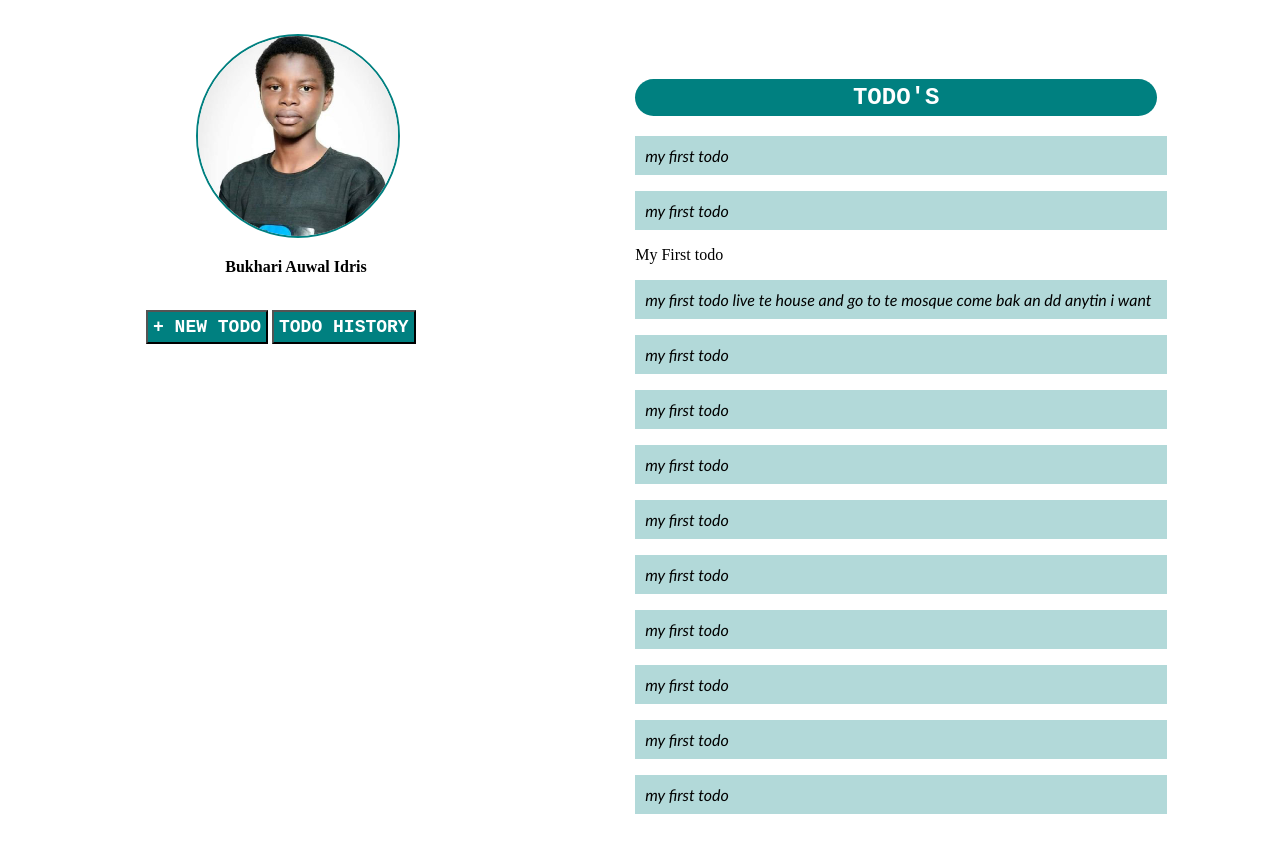
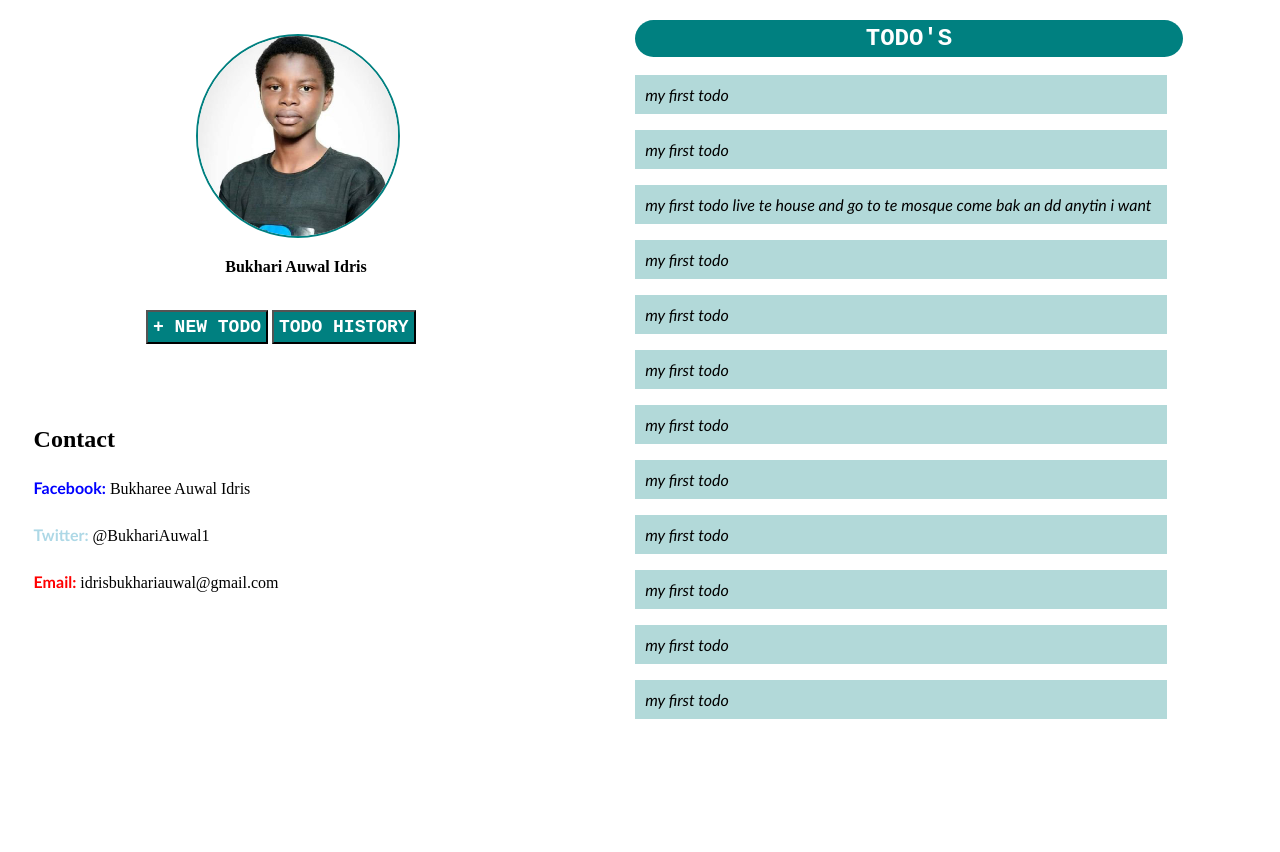
Before and after one commit to Bukharee/Todo, a plain HTML site: page index.html in a window 1280 px wide. After the commit the page ends 800 px from the top, so only its background shows below. Drawn offline with Linux system fonts and the light colour scheme.

Commit message:
continue with contact ui

```diff
--- a/index.html
+++ b/index.html
@@ -15,12 +15,19 @@
             <br>
             <div id="btns"><button><a href="#">+ NEW TODO</a></button>
             <button><a href="#">TODO HISTORY</a></button></div>
+            <div id="contact">
+                <br>
+                <br>
+                <h2>Contact</h2>
+                <p><span id="facebook">Facebook:</span> Bukharee Auwal Idris</p>
+                <p><span id="twitter">Twitter:</span> @BukhariAuwal1</p>
+                <p><span id="email">Email:</span> idrisbukhariauwal@gmail.com</p>
+            </div>
         </aside>
         <section>
             <h1>todo's</h1>
             <p class="todo">My First todo</p>
             <p class="todo">My First todo</p>
-                        <p>My First todo</p>
             <p class="todo">My First todo live te house and go to te mosque come bak an dd anytin i want </p>
             <p class="todo">My First todo</p>
             <p class="todo">My First todo</p>
@@ -31,7 +38,6 @@
             <p class="todo">My First todo</p>
             <p class="todo">My First todo</p>
             <p class="todo">My First todo</p>
-
         </section>
     </main>
 </body>
--- a/style.css
+++ b/style.css
@@ -11,6 +11,8 @@ section {
   width: 43vw;
   padding: 2vw;
   margin: 2vw;
+  overflow-y: scroll;
+  height: 80vh;
 }
 h1 {
   font-weight: bolder;
@@ -19,9 +21,11 @@ h1 {
   padding: 5px;
   border-radius: 20px;
   text-align: center;
-  width: 40vw;
+  width: 42vw;
   text-transform: uppercase;
   font-family: "Courier New", Courier, monospace;
+  position: fixed;
+  top: 0;
 }
 #profile {
   margin-left: calc((41vw - 200px) / 2);
@@ -62,3 +66,22 @@ button > a {
     "Lucida Sans", Arial, sans-serif;
   text-transform: lowercase;
 }
+#contact {
+  line-height: 30px;
+}
+#facebook,
+#twitter,
+#email {
+  font-weight: bolder;
+  font-family: "Trebuchet MS", "Lucida Sans Unicode", "Lucida Grande",
+    "Lucida Sans", Arial, sans-serif;
+}
+#facebook {
+  color: blue;
+}
+#twitter {
+  color: lightblue;
+}
+#email {
+  color: red;
+}
```
